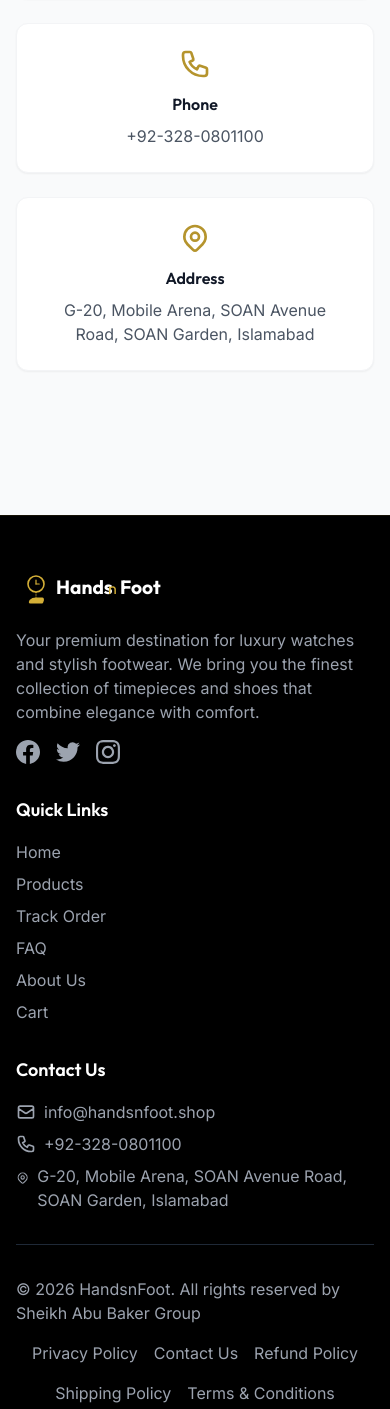
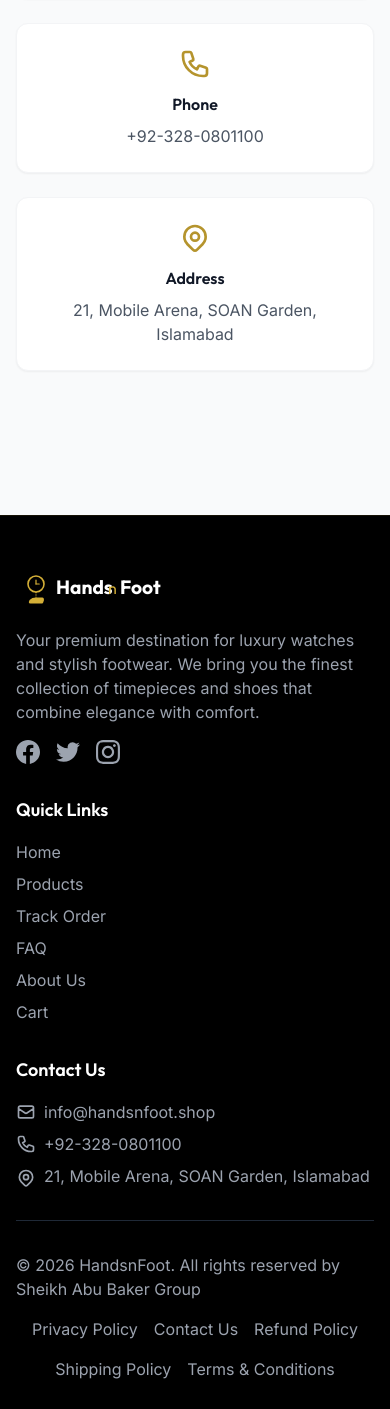
Before and after one commit to abubaker082512/handsnfoot.shop, a React (Vite) app: page /about in a window 390 px wide. Shown: the part 2047-3456 px from the top of the page. Built offline with nearby package versions, Linux system fonts and the light colour scheme; no server answers.

Commit message:
fix: update store address to 21, Mobile Arena, SOAN Garden, Islamabad

```diff
--- a/src/components/Footer.jsx
+++ b/src/components/Footer.jsx
@@ -91,7 +91,7 @@ const Footer = () => {
                                     <path strokeLinecap="round" strokeLinejoin="round" strokeWidth={2} d="M17.657 16.657L13.414 20.9a1.998 1.998 0 01-2.827 0l-4.244-4.243a8 8 0 1111.314 0z" />
                                     <path strokeLinecap="round" strokeLinejoin="round" strokeWidth={2} d="M15 11a3 3 0 11-6 0 3 3 0 016 0z" />
                                 </svg>
-                                <span>G-20, Mobile Arena, SOAN Avenue Road, SOAN Garden, Islamabad</span>
+                                <span>21, Mobile Arena, SOAN Garden, Islamabad</span>
                             </li>
                         </ul>
                     </div>
--- a/src/pages/About.jsx
+++ b/src/pages/About.jsx
@@ -87,7 +87,7 @@ const About = () => {
                                     <path strokeLinecap="round" strokeLinejoin="round" strokeWidth={2} d="M15 11a3 3 0 11-6 0 3 3 0 016 0z" />
                                 </svg>
                                 <h3 className="font-semibold mb-2">Address</h3>
-                                <p className="text-gray-600">G-20, Mobile Arena, SOAN Avenue Road, SOAN Garden, Islamabad</p>
+                                <p className="text-gray-600">21, Mobile Arena, SOAN Garden, Islamabad</p>
                             </div>
                         </div>
                     </div>
--- a/src/pages/Contact.jsx
+++ b/src/pages/Contact.jsx
@@ -46,7 +46,7 @@ const Contact = () => {
                                     </svg>
                                     <div>
                                         <p className="text-sm text-gray-600">Location</p>
-                                        <p className="text-lg font-semibold text-gray-900">G-20, Mobile Arena, SOAN Avenue Road, SOAN Garden, Islamabad</p>
+                                        <p className="text-lg font-semibold text-gray-900">21, Mobile Arena, SOAN Garden, Islamabad</p>
                                     </div>
                                 </div>
                                 <div className="flex items-center space-x-3">
--- a/src/pages/FAQ.jsx
+++ b/src/pages/FAQ.jsx
@@ -23,7 +23,7 @@ const faqs = [
     },
     {
         question: 'Where is your store located?',
-        answer: 'Our physical showroom is located at G-20, Mobile Arena, SOAN Avenue Road, SOAN Garden, Islamabad, Pakistan. You can visit us during business hours to browse our premium collection in person.'
+        answer: 'Our physical showroom is located at 21, Mobile Arena, SOAN Garden, Islamabad, Pakistan. You can visit us during business hours to browse our premium collection in person.'
     }
 ]
 
--- a/src/pages/PrivacyPolicy.jsx
+++ b/src/pages/PrivacyPolicy.jsx
@@ -130,7 +130,7 @@ const PrivacyPolicy = () => {
                                     </a>
                                 </p>
                                 <p>
-                                    📍 <strong>Address:</strong> G-20, Mobile Arena, SOAN Avenue Road, SOAN Garden, Islamabad
+                                    📍 <strong>Address:</strong> 21, Mobile Arena, SOAN Garden, Islamabad
                                 </p>
                             </div>
                         </section>
--- a/src/pages/RefundPolicy.jsx
+++ b/src/pages/RefundPolicy.jsx
@@ -112,7 +112,7 @@ const RefundPolicy = () => {
                                     </a>
                                 </p>
                                 <p>
-                                    📍 <strong>Address:</strong> G-20, Mobile Arena, SOAN Avenue Road, SOAN Garden, Islamabad
+                                    📍 <strong>Address:</strong> 21, Mobile Arena, SOAN Garden, Islamabad
                                 </p>
                             </div>
                         </section>
--- a/src/pages/ShippingPolicy.jsx
+++ b/src/pages/ShippingPolicy.jsx
@@ -84,7 +84,7 @@ const ShippingPolicy = () => {
                                     </a>
                                 </p>
                                 <p>
-                                    📍 <strong>Address:</strong> G-20, Mobile Arena, SOAN Avenue Road, SOAN Garden, Islamabad
+                                    📍 <strong>Address:</strong> 21, Mobile Arena, SOAN Garden, Islamabad
                                 </p>
                             </div>
                         </section>
--- a/src/pages/TermsConditions.jsx
+++ b/src/pages/TermsConditions.jsx
@@ -90,7 +90,7 @@ const TermsConditions = () => {
                                     </a>
                                 </p>
                                 <p>
-                                    📍 <strong>Address:</strong> G-20, Mobile Arena, SOAN Avenue Road, SOAN Garden, Islamabad
+                                    📍 <strong>Address:</strong> 21, Mobile Arena, SOAN Garden, Islamabad
                                 </p>
                             </div>
                         </section>
```
